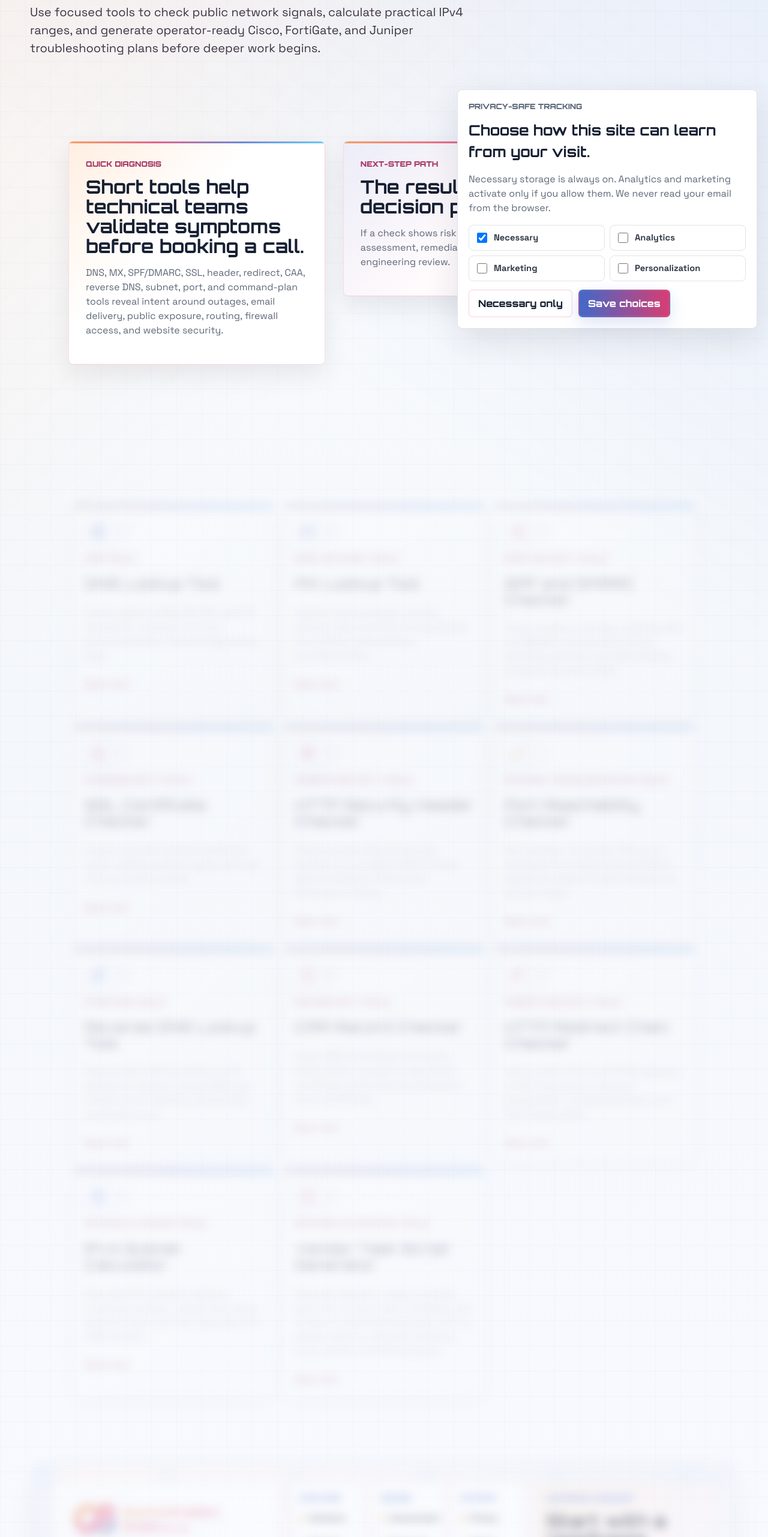
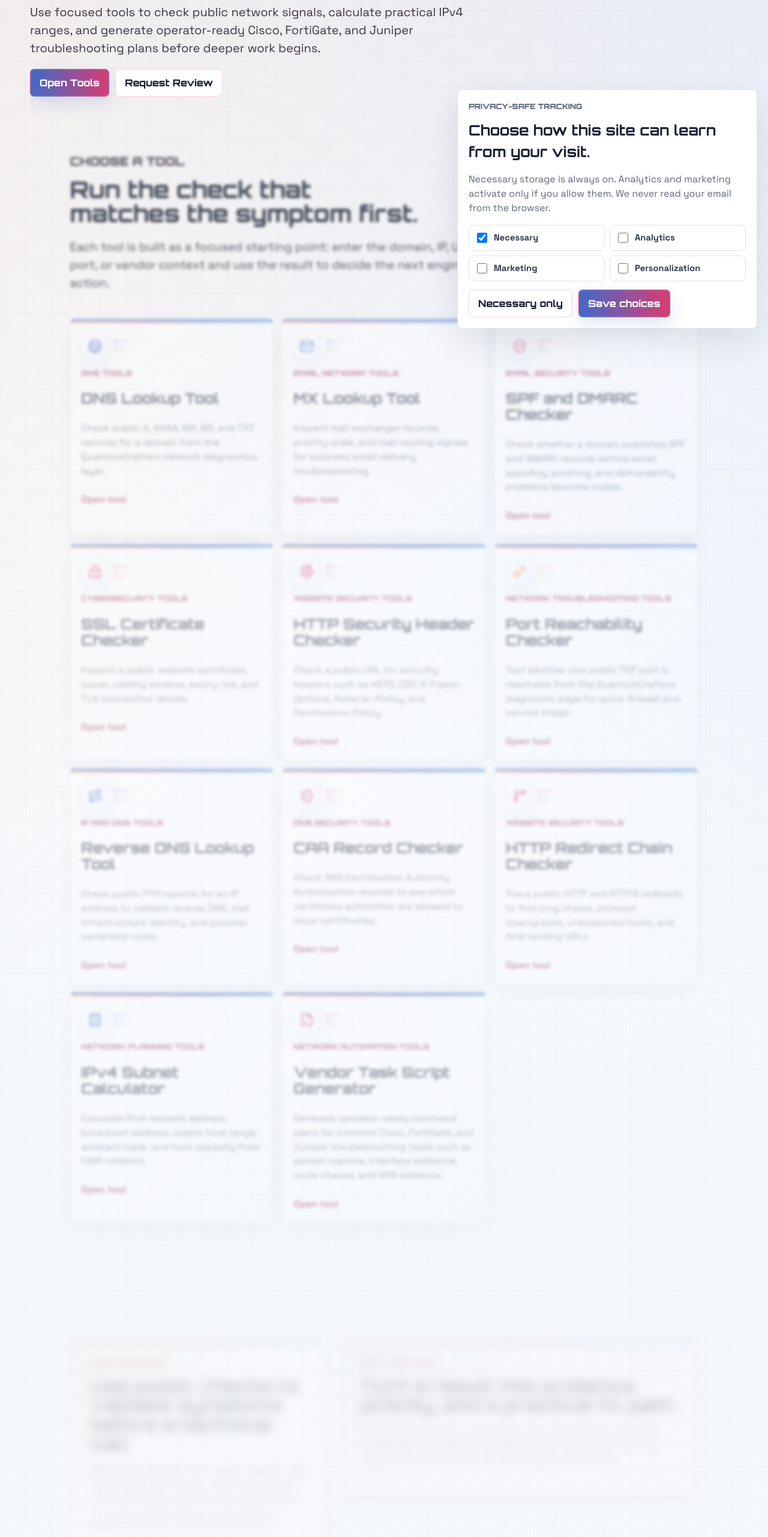
Before and after one commit to qcsstudio/Network-QCSS, a Next.js app: page /network-tools in a window 1280 px wide. Shown: the part 234-2797 px from the top of the page at 60% size. Built offline with nearby package versions, Linux system fonts and the light colour scheme; no server answers.

Commit message:
Restructure network tools hub

```diff
--- a/src/app/network-tools/page.tsx
+++ b/src/app/network-tools/page.tsx
@@ -1,6 +1,7 @@
 import type { Metadata } from "next";
 import Link from "next/link";
 import { CardVisual } from "@/components/card-visual";
+import { LeadForm } from "@/components/lead-form";
 import { StructuredData } from "@/components/structured-data";
 import { networkUtilityTools } from "@/lib/network-tools";
 import { siteConfig } from "@/lib/content";
@@ -22,6 +23,24 @@ export const metadata: Metadata = createPageMetadata({
     "network troubleshooting tools"
   ]
 });
+
+const toolHubFaqs = [
+  {
+    question: "Which free network tools are available here?",
+    answer:
+      "The toolbox includes DNS lookup, MX lookup, SPF and DMARC checks, SSL certificate checks, HTTP security header checks, redirect chain checks, CAA lookup, reverse DNS lookup, port reachability, IPv4 subnet calculation, and vendor task script generation."
+  },
+  {
+    question: "What should I check first during troubleshooting?",
+    answer:
+      "Start with the tool that matches the visible symptom: DNS for resolution, MX and SPF/DMARC for email, SSL and headers for website exposure, port reachability for firewall access, subnet calculation for planning, and vendor scripts when an engineer needs controlled command evidence."
+  },
+  {
+    question: "When should a tool result become a service request?",
+    answer:
+      "Escalate when the result affects users, email delivery, certificate expiry, public exposure, firewall access, routing, VPN stability, or a client requirement that needs evidence, change control, and remediation."
+  }
+];
 
 export default function NetworkToolsPage() {
   return (
@@ -49,38 +68,47 @@ export default function NetworkToolsPage() {
               url: `${siteConfig.url}/network-tools/${tool.slug}`,
               name: tool.title
             }))
+          },
+          {
+            "@context": "https://schema.org",
+            "@type": "FAQPage",
+            mainEntity: toolHubFaqs.map((faq) => ({
+              "@type": "Question",
+              name: faq.question,
+              acceptedAnswer: {
+                "@type": "Answer",
+                text: faq.answer
+              }
+            }))
           }
         ]}
       />
-      <section className="page-hero">
+      <section className="page-hero tool-page-hero">
         <p className="eyebrow">Network utility hub</p>
         <h1>Free online network tools for checks, subnet planning, and vendor task scripts.</h1>
         <p>
           Use focused tools to check public network signals, calculate practical IPv4 ranges, and generate
           operator-ready Cisco, FortiGate, and Juniper troubleshooting plans before deeper work begins.
         </p>
-      </section>
-
-      <section className="section split">
-        <div className="answer-panel">
-          <p className="eyebrow">Quick diagnosis</p>
-          <h2>Short tools help technical teams validate symptoms before booking a call.</h2>
-          <p>
-            DNS, MX, SPF/DMARC, SSL, header, redirect, CAA, reverse DNS, subnet, port, and command-plan tools reveal
-            intent around outages, email delivery, public exposure, routing, firewall access, and website security.
-          </p>
-        </div>
-        <div className="answer-panel muted">
-          <p className="eyebrow">Next-step path</p>
-          <h2>The result becomes a practical decision point, not a dead end.</h2>
-          <p>
-            If a check shows risk or uncertainty, the next step can move into assessment, remediation, managed support,
-            or a focused engineering review.
-          </p>
+        <div className="button-row">
+          <a className="button primary" href="#network-tools">
+            Open Tools
+          </a>
+          <a className="button secondary" href="#tool-review">
+            Request Review
+          </a>
         </div>
       </section>
 
-      <section className="section">
+      <section className="section tool-run-section" id="network-tools">
+        <div className="section-heading">
+          <p className="eyebrow">Choose a tool</p>
+          <h2>Run the check that matches the symptom first.</h2>
+          <p>
+            Each tool is built as a focused starting point: enter the domain, IP, URL, CIDR, port, or vendor context and
+            use the result to decide the next engineering action.
+          </p>
+        </div>
         <div className="utility-grid">
           {networkUtilityTools.map((tool) => {
             const Icon = tool.icon;
@@ -96,6 +124,55 @@ export default function NetworkToolsPage() {
           })}
         </div>
       </section>
+
+      <section className="section split">
+        <div className="answer-panel">
+          <p className="eyebrow">Quick diagnosis</p>
+          <h2>Use public checks to validate symptoms before a technical call.</h2>
+          <p>
+            DNS, MX, SPF/DMARC, SSL, header, redirect, CAA, reverse DNS, subnet, port, and command-plan tools help
+            confirm whether the issue belongs to routing, firewall access, email delivery, website exposure, or network
+            planning.
+          </p>
+        </div>
+        <div className="answer-panel muted">
+          <p className="eyebrow">Next-step path</p>
+          <h2>Turn a result into evidence, priority, and a practical fix path.</h2>
+          <p>
+            If a check shows risk or uncertainty, the next step can move into assessment, remediation, managed support,
+            penetration testing, cloud network review, or a focused engineering handoff.
+          </p>
+        </div>
+      </section>
+
+      <section className="section">
+        <div className="section-heading">
+          <p className="eyebrow">How to use the toolbox</p>
+          <h2>Pick the tool by symptom, then use the result as a decision point.</h2>
+        </div>
+        <div className="faq-grid">
+          {toolHubFaqs.map((faq) => (
+            <article className="faq-card" key={faq.question}>
+              <CardVisual title={faq.question} context="Network tools" />
+              <h3>{faq.question}</h3>
+              <p>{faq.answer}</p>
+            </article>
+          ))}
+        </div>
+      </section>
+
+      <section className="section split" id="tool-review">
+        <div className="section-heading">
+          <p className="eyebrow">From tool result to fix</p>
+          <h2>Need help interpreting a result or converting it into a change plan?</h2>
+          <p>
+            Share the symptom, affected service, and tool output. QCS can help validate the root cause, collect the right
+            evidence, and route the work into network troubleshooting, security hardening, managed services, or cloud
+            network support.
+          </p>
+        </div>
+        <LeadForm interest="Network Tools Review" pipeline="Network Troubleshooting" compact />
+      </section>
     </main>
   );
 }
```
